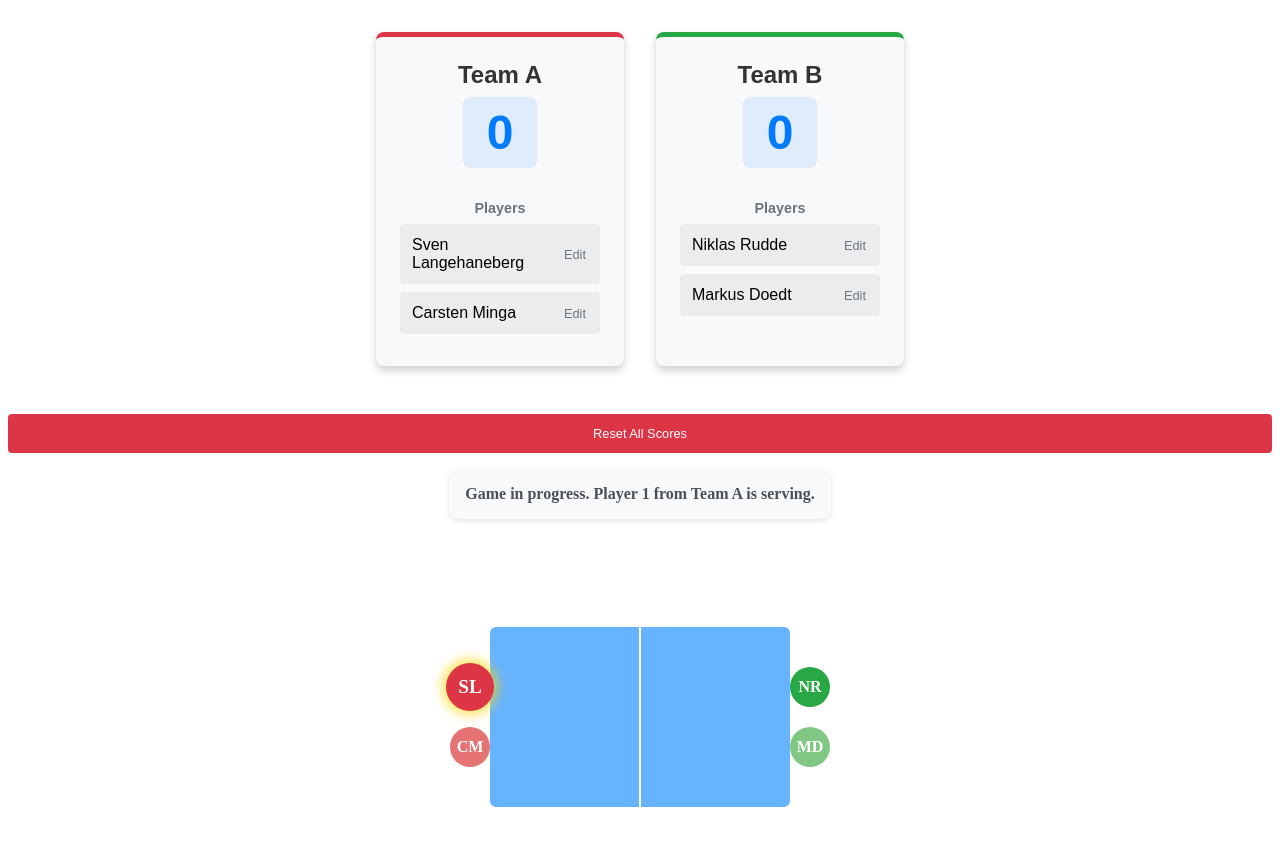
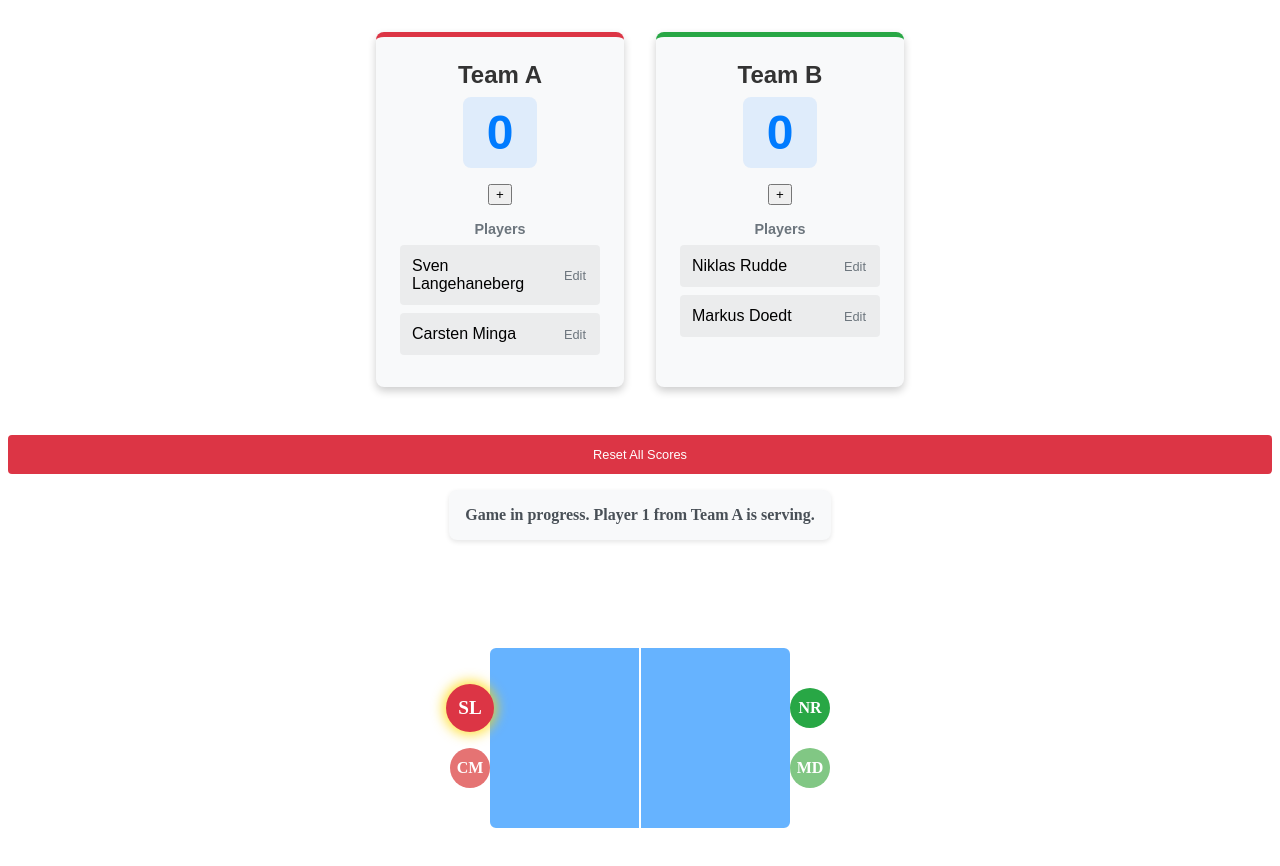
Before and after one commit to CarsMing/table-tennis-score-counter, an Angular app: page / in a window 1280 px wide. Shown: the top 866 px of the page. Built offline with nearby package versions, Linux system fonts and the light colour scheme.

Commit message:
- change score increment logic to separate button

```diff
--- a/src/app/components/scoreboard/scoreboard.component.html
+++ b/src/app/components/scoreboard/scoreboard.component.html
@@ -1,7 +1,9 @@
 <div class="scoreboard">
   <div class="team-box team-1">
     <div class="team-name">Team A</div>
-    <div class="team-score" (click)="incrementTeamAScore()">{{ gameService.teamAScore }}</div>
+
+    <div class="team-score">{{ gameService.teamAScore }}</div>
+    <button class="increment-button" (click)="incrementTeamAScore()">+</button>
 
     <div class="player-list">
       <div class="player-title">Players</div>
@@ -22,8 +24,8 @@
 
   <div class="team-box team-2">
     <div class="team-name">Team B</div>
-    <div class="team-score" (click)="incrementTeamBScore()">{{ gameService.teamBScore }}</div>
-
+    <div class="team-score">{{ gameService.teamBScore }}</div>
+    <button class="increment-button" (click)="incrementTeamBScore()">+</button>
     <div class="player-list">
       <div class="player-title">Players</div>
       <div class="player-name" *ngFor="let player of gameService.teamBPlayers; let i = index">
```
